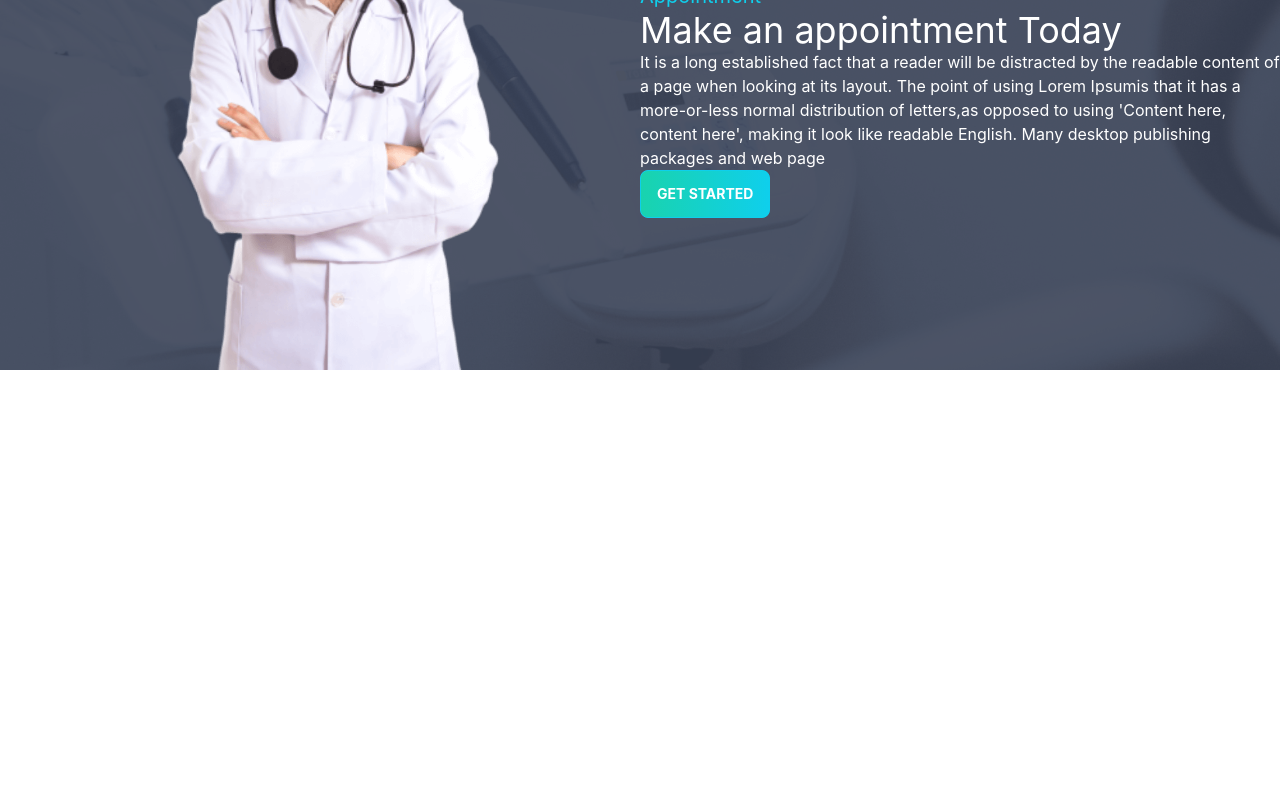
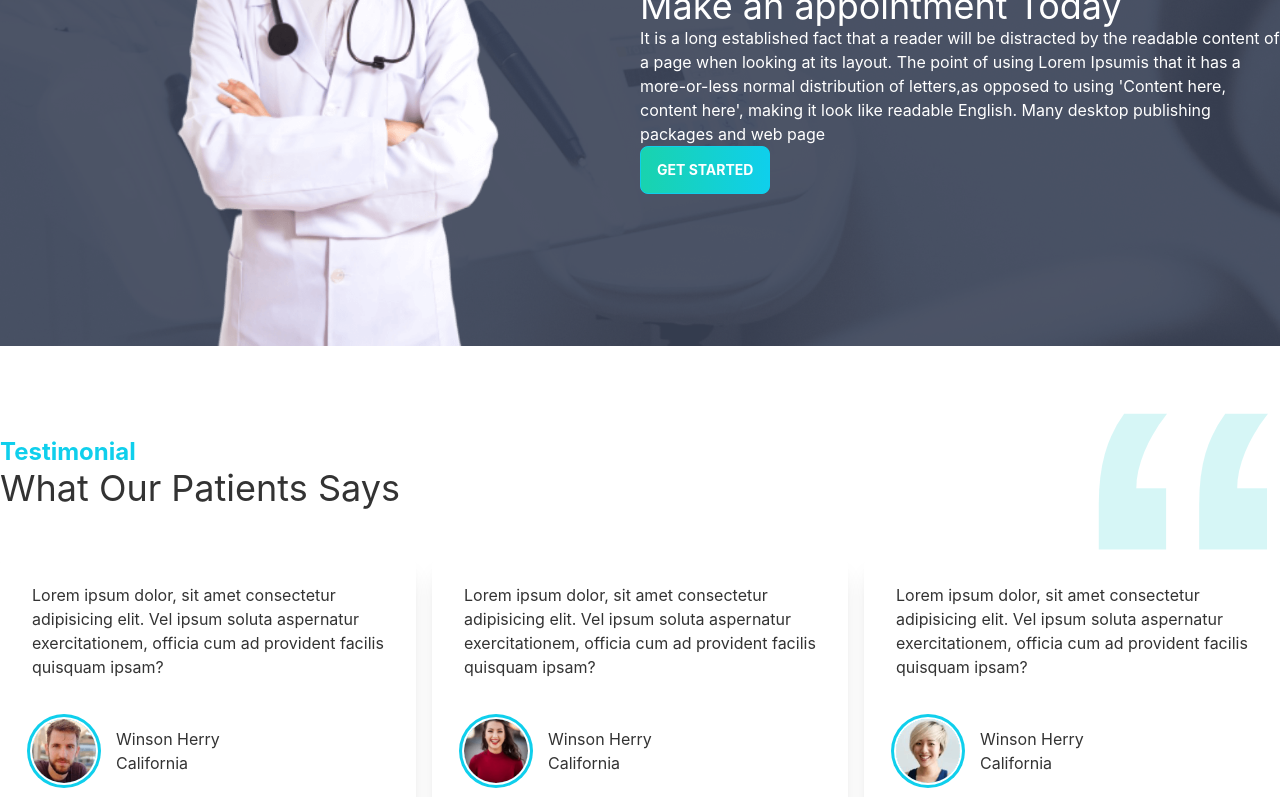
Before and after one commit to numansaady/ns-doctors-portal-client, a React (Create React App) app: page / in a window 1280 px wide. Shown: the part 2613-3410 px from the top of the page. Before the commit the page ends 2983 px from the top, so only its background shows below. Built offline with nearby package versions, Linux system fonts and the light colour scheme.

Commit message:
Testimonial section added

```diff
--- a/src/Pages/Home/Home.js
+++ b/src/Pages/Home/Home.js
@@ -3,6 +3,7 @@
 import Info from './Info';
 import MakeAppointment from './MakeAppointment';
 import Services from './Services';
+import Testimonials from './Testimonials';
 import Treatment from './Treatment';
 
 const Home = () => {
@@ -13,6 +14,7 @@
             <Services/>
             <Treatment/>
             <MakeAppointment/>
+            <Testimonials/>
         </div>
     );
 };
--- a/src/Pages/Home/Info.js
+++ b/src/Pages/Home/Info.js
@@ -1,7 +1,7 @@
 import React from 'react';
-import clock from '../../../assets/icons/clock.svg';
-import marker from '../../../assets/icons/marker.svg';
-import phone from '../../../assets/icons/phone.svg';
+import clock from '../../assets/icons/clock.svg';
+import marker from '../../assets/icons/marker.svg';
+import phone from '../../assets/icons/phone.svg';
 import InfoCard from './InfoCard';
 
 const Info = () => {
--- /dev/null
+++ b/src/Pages/Home/Review.js
@@ -0,0 +1,26 @@
+import React from "react";
+
+const Review = ({review}) => {
+  return (
+    <div>
+      <div class="card lg:max-w-lg bg-base-100 shadow-xl">
+        <div class="card-body">
+          <p>{review.review}</p>
+          <div class="flex items-center mt-8">
+            <div class="avatar">
+              <div class="w-16 rounded-full ring ring-primary ring-offset-base-100 ring-offset-2">
+                <img src={review.img} alt=""/>
+              </div>
+            </div>
+            <div className="ml-5">
+                <h3>{review.name}</h3>
+                <p>{review.location}</p>
+            </div>
+          </div>
+        </div>
+      </div>
+    </div>
+  );
+};
+
+export default Review;
--- /dev/null
+++ b/src/Pages/Home/Testimonials.js
@@ -0,0 +1,55 @@
+import React from "react";
+import quote from "../../assets/icons/quote.svg";
+import people1 from '../../assets/images/people1.png';
+import people2 from '../../assets/images/people2.png';
+import people3 from '../../assets/images/people3.png';
+import Review from "./Review";
+
+const Testimonials = () => {
+  const reviews = [
+    {
+      _id: 1,
+      name: "Winson Herry",
+      review: "Lorem ipsum dolor, sit amet consectetur adipisicing elit. Vel ipsum soluta aspernatur exercitationem, officia cum ad provident facilis quisquam ipsam?",
+      img: people1,
+      location: "California"
+    },
+    {
+      _id: 2,
+      name: "Winson Herry",
+      review: "Lorem ipsum dolor, sit amet consectetur adipisicing elit. Vel ipsum soluta aspernatur exercitationem, officia cum ad provident facilis quisquam ipsam?",
+      img: people2,
+      location: "California"
+    },
+    {
+      _id: 3,
+      name: "Winson Herry",
+      review: "Lorem ipsum dolor, sit amet consectetur adipisicing elit. Vel ipsum soluta aspernatur exercitationem, officia cum ad provident facilis quisquam ipsam?",
+      img: people3,
+      location: "California"
+    },
+  ]
+  return (
+    <section className="py-12">
+      <div className="flex justify-between items-center">
+        <div>
+          <h3 className="text-2xl font-bold text-primary">Testimonial</h3>
+          <h2 className="text-4xl">What Our Patients Says</h2>
+        </div>
+        <div>
+          <img className="w-24 lg:w-48 hidden lg:block" src={quote} alt="" />
+        </div>
+      </div>
+      <div className="grid grid-cols-1 md:grid-cols-2 lg:grid-cols-3 gap-4">
+          {
+            reviews.map(review => <Review
+              key={review._id}
+              review={review}
+            ></Review>)
+          }
+      </div>
+    </section>
+  );
+};
+
+export default Testimonials;
```
